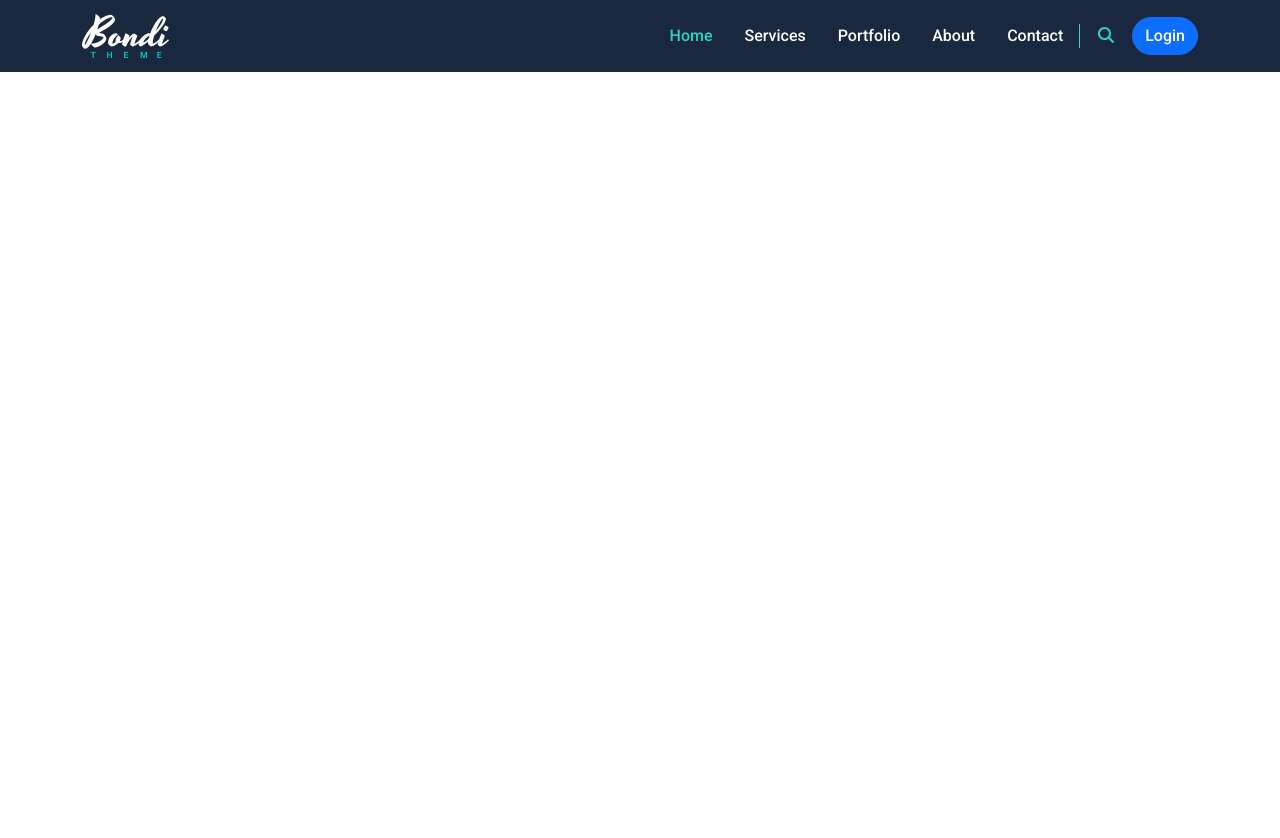
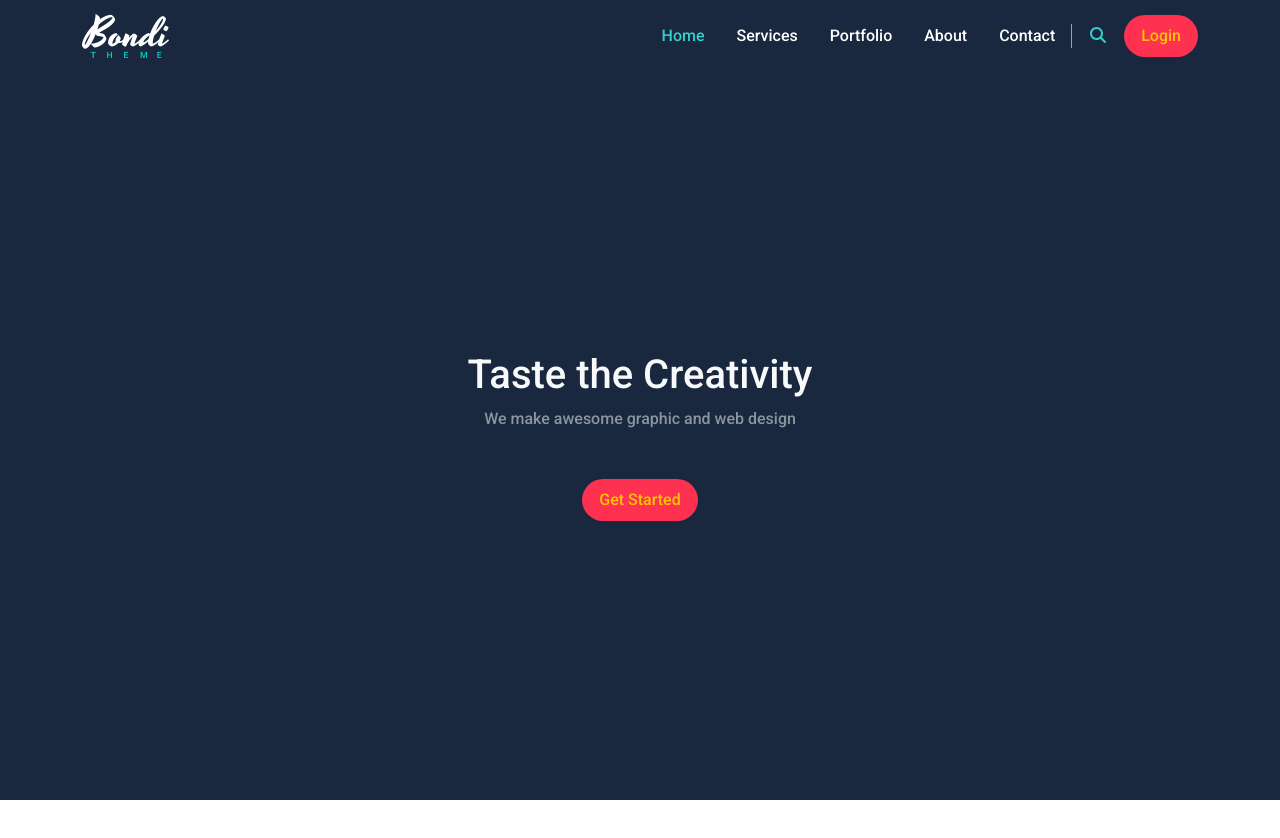
Before and after one commit to moalaacs/Bondi, a plain HTML site: page index.html in a window 1280 px wide. Shown: the top 838 px of the page. Drawn offline with Linux system fonts and the light colour scheme.

Commit message:
Create landing section

```diff
--- a/css/bondi.css
+++ b/css/bondi.css
@@ -1,10 +1,17 @@
 :root {
   --dark-color: #19283f;
   --teal-color: #33d1cc;
+  --red-color: #ff3150;
+  --yellow-color: #ffc400;
 }
 body {
   font-family: 'Roboto', sans-serif;
   height: 5000px;
+}
+.main-btn {
+  background-color: var(--red-color);
+  color: var(--yellow-color);
+  padding: 0.5rem 1rem;
 }
 /* Start Navbar */
 .navbar {
@@ -33,3 +40,9 @@ body {
   box-shadow: none;
 }
 /* End Navbar */
+/* Start Landing */
+.landing {
+  background-color: var(--dark-color);
+  min-height: calc(100vh - 72px);
+}
+/* End Landing */
--- a/index.html
+++ b/index.html
@@ -42,10 +42,17 @@
         <div class="search ps-3 pe-3 d-none d-lg-block">
           <i class="fa-solid fa-magnifying-glass"></i>
         </div>
-        <a class="btn btn-primary rounded-pill main-btn" href="#">Login</a>
+        <a class="btn rounded-pill main-btn" href="#">Login</a>
       </div>
     </div>
   </nav>
+  <div class="landing d-flex justify-content-center align-items-center">
+    <div class="text-center text-light">
+      <h1>Taste the Creativity</h1>
+      <p class="fs-6 text-white-50 mb-5">We make awesome graphic and web design</p>
+      <a class="btn rounded-pill main-btn" href="#">Get Started</a>
+    </div>
+  </div>
   <script src="js/bootstrap.bundle.min.js"></script>
   <script src="js/all.min.js"></script>
 </body>
```
